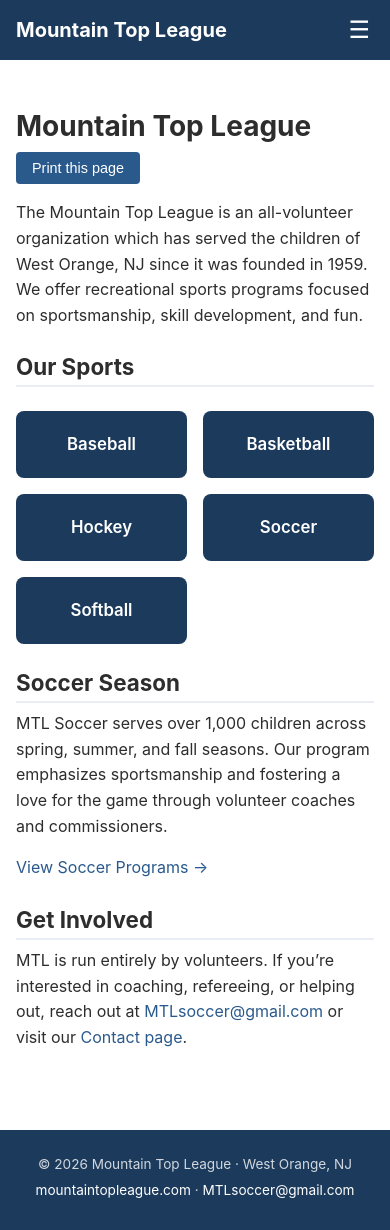
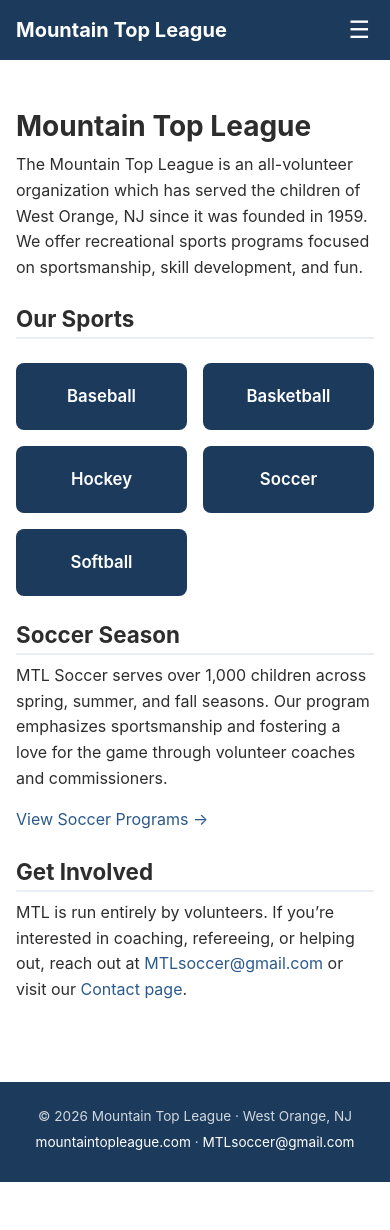
Before and after one commit to SiliconSaga/mtl-site, a Jekyll site: the page built from index.md, in a window 390 px wide. Built offline with Jekyll 4.4.1, drawn with Linux system fonts in a browser that asks for light colours; after the commit the page ends 1182 px from its top, so only the background shows below that.

Commit message:
fix: hide print button on mobile screens
Co-Authored-By: Claude Opus 4.6 <noreply@anthropic.com>

```diff
--- a/_sass/_base.scss
+++ b/_sass/_base.scss
@@ -172,7 +172,15 @@ main.container {
   font-weight: 600;
 }
 
-// Print button
+// Print button — hidden on mobile
+.print-only-hide {
+  display: none;
+
+  @media (min-width: 641px) {
+    display: block;
+  }
+}
+
 .print-btn {
   background: $mtl-blue;
   color: $mtl-white;
```
